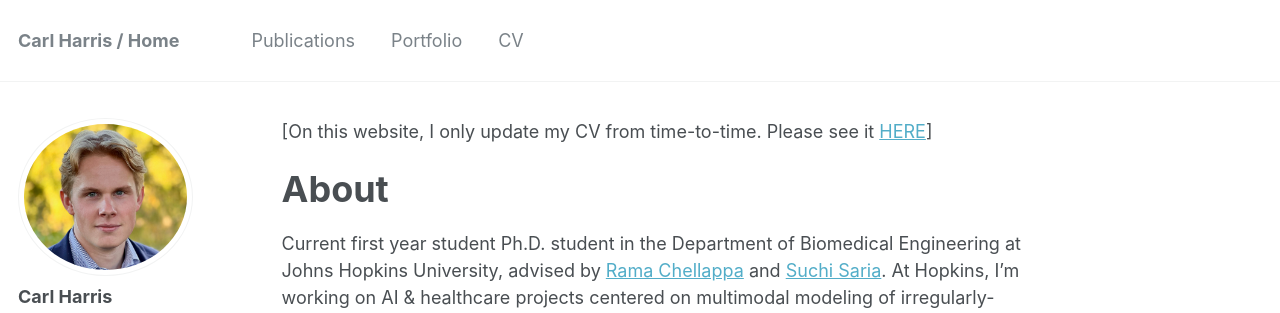
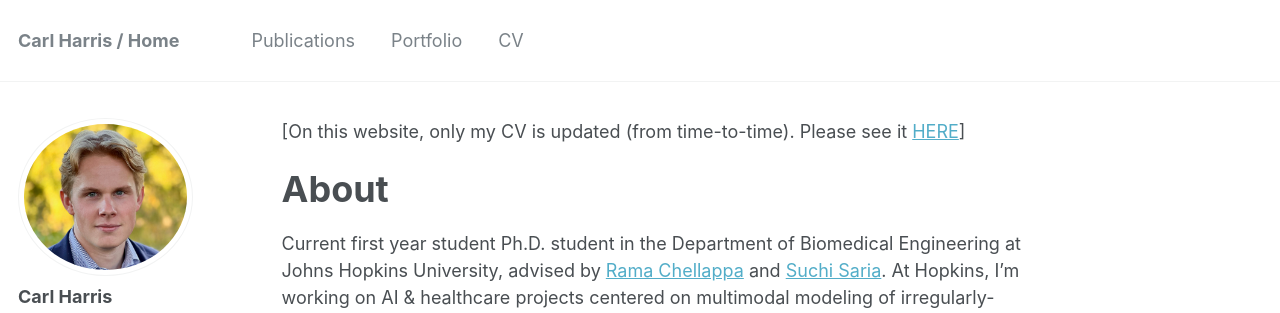
Before and after one commit to carlwharris/carlwharris.github.io, a Jekyll site: the page built from index.md, in a window 1280 px wide and 1052 px high. Shown: the top 313 px of the window. Built offline with Jekyll 4.4.1, drawn with Linux system fonts in a browser that asks for light colours; some web fonts are replaced; our own code applies the rules of GitHub Pages for plain Markdown files.

Commit message:
updated cv display

```diff
--- a/index.md
+++ b/index.md
@@ -1,4 +1,4 @@
-[On this website, I only update my CV from time-to-time. Please see it [HERE](https://carlwharris.github.io/cv/)]
+[On this website, only my CV is updated (from time-to-time). Please see it [HERE](https://carlwharris.github.io/cv/)]
 
 <h1 style="font-size:2em;">About</h1>
 Current first year student Ph.D. student in the Department of Biomedical Engineering at Johns Hopkins University, advised by [Rama Chellappa](https://engineering.jhu.edu/faculty/rama-chellappa/) and [Suchi Saria](https://suchisaria.jhu.edu/). At Hopkins, I'm working on AI & healthcare projects centered on multimodal modeling of irregularly-sampled clinical time series data, pre-surgical risk stratification with ECG, and conformal prediction of healthcare outcomes.
```
